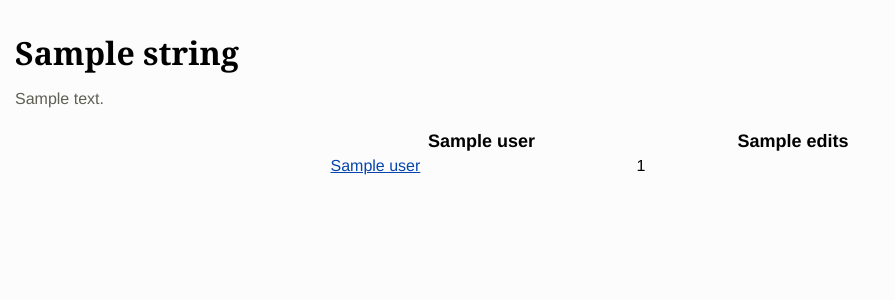
After one commit to eggpi/citationhunt, a Python web app: template templates/leaderboard.html in a window 1280 px wide. The commit adds this page. Shown: the top 300 px of the page, without its empty margins (0-895 px from the left). Run offline with Jinja, Linux system fonts and the light colour scheme; the template is opened without the code that fills it: most values are stand-ins (such as "Sample title", 1, 10 or a date in 2020).

Commit message:
Add view for leaderboard.
Part of #49.

```diff
--- a/app.py
+++ b/app.py
@@ -44,6 +44,8 @@ if 'stats' not in global_config.flagged_off:
 app.add_url_rule('/<lang_code>/search/category',
     view_func = handlers.search_category)
 app.add_url_rule('/<lang_code>/fixed', view_func = handlers.fixed)
+app.add_url_rule('/<lang_code>/leaderboard.html',
+    view_func = handlers.leaderboard)
 
 if not debug:
     log_dir = global_config.log_dir
--- a/chdb.py
+++ b/chdb.py
@@ -128,8 +128,8 @@ def init_stats_db():
         return db
     return RetryingConnection(connect_and_initialize)
 
-def init_wp_replica_db():
-    cfg = config.get_localized_config()
+def init_wp_replica_db(lang_code):
+    cfg = config.get_localized_config(lang_code)
     def connect_and_initialize():
         db = _connect(wp_my_cnf)
         with db as cursor:
--- a/chstrings/en-gb.json
+++ b/chstrings/en-gb.json
@@ -20,6 +20,10 @@
 	"page_not_found": "Page not found!",
 	"page_not_found_text": "The page you are looking for no longer exists — perhaps this citation has already been found? Go back to %s for more!",
 	"footer": "%s is made by volunteers, hosted on %s and translated via %s.",
+	"user": "User",
+	"edits": "Edits",
+	"leaderboard_title": "%s Leaderboard",
+	"leaderboard_description": "These are users that fixed the most snippets through %s in the past 30 days. Well done!",
 	"js-article-count": "$1 {{PLURAL:$1|article|articles}}",
 	"js-keyboard-shortcut": "Keyboard shortcut: %s",
 	"js-refs-added-today": "$1 {{PLURAL:$1|citation|citations}} added today!"
--- a/chstrings/en.json
+++ b/chstrings/en.json
@@ -13,6 +13,10 @@
   "page_not_found": "Page not found!",
   "page_not_found_text": "The page you are looking for no longer exists — perhaps this citation has already been found? Go back to %s for more!",
   "footer": "%s is made by volunteers, hosted on %s and translated via %s.",
+  "user": "User",
+  "edits": "Edits",
+  "leaderboard_title": "%s Leaderboard",
+  "leaderboard_description": "These are users that fixed the most snippets through %s in the past 30 days. Well done!",
   "js-article-count": "$1 {{PLURAL:$1|article|articles}}",
   "js-keyboard-shortcut": "Keyboard shortcut: %s",
   "js-refs-added-today": "$1 {{PLURAL:$1|citation|citations}} added today!"
--- a/chstrings/qqq.json
+++ b/chstrings/qqq.json
@@ -18,6 +18,8 @@
 	"beginners_hint": "Introduces a link to begginner-friendly documentation about adding references. The %s gets replaced with the link itself.",
 	"page_not_found": "{{Identical|Page not found}}",
 	"footer": "The text at the bottom of the page. The %s get replaced with the tool name, and links to Tools Labs and translatewiki.net, respectively.",
+	"leaderboard_title": "Title for the leaderboard page. The placeholder gets replaced with the name of the tool.",
+	"leaderboard_description": "Description for the leaderboard page. The placeholder gets replaced with the name of the tool.",
 	"js-article-count": "{{Identical|Article}}",
 	"js-refs-added-today": "How many citations were added today. See https://github.com/wikimedia/jquery.i18n#plurals for the syntax."
 }
--- a/handlers/__init__.py
+++ b/handlers/__init__.py
@@ -8,3 +8,4 @@ if _upper_dir not in sys.path:
 from common import *
 from citationhunt import *
 from stats import *
+from leaderboard import *
--- a/scripts/assign_categories.py
+++ b/scripts/assign_categories.py
@@ -220,7 +220,7 @@ def assign_categories(mysql_default_cnf):
     start = time.time()
 
     chdb = chdb_.init_scratch_db()
-    wpdb = chdb_.init_wp_replica_db()
+    wpdb = chdb_.init_wp_replica_db(cfg.lang_code)
 
     chdb.execute_with_retry(reset_chdb_tables)
     unsourced_pageids = load_unsourced_pageids(chdb)
--- a/scripts/print_unsourced_pageids_from_wikipedia.py
+++ b/scripts/print_unsourced_pageids_from_wikipedia.py
@@ -12,7 +12,7 @@ import config
 
 def print_unsourced_ids_from_wikipedia():
     cfg = config.get_localized_config()
-    db = chdb.init_wp_replica_db()
+    db = chdb.init_wp_replica_db(cfg.lang_code)
     cursor = db.cursor()
     categories = set([cfg.citation_needed_category])
     while True:
--- a/static/style.css
+++ b/static/style.css
@@ -246,3 +246,34 @@ html[dir="rtl"] #spinner {
     margin-bottom: 3px;
     font-size: 18px;
 }
+
+#leaderboard {
+    margin: 20px auto;
+    width: 50%;
+}
+
+html[dir="ltr"] #leaderboard {
+    text-align: left;
+}
+
+html[dir="rtl"] #leaderboard {
+    text-align: right;
+}
+
+#leaderboard td {
+    padding-top: 2px;
+    padding-bottom: 2px;
+}
+
+html[dir="ltr"] #leaderboard td {
+    padding-left: 10px;
+}
+
+html[dir="rtl"] #leaderboard td {
+    padding-right: 10px;
+}
+
+#leaderboard th {
+    font-weight: bold;
+    font-size: 18px;
+}
--- a/templates/404.html
+++ b/templates/404.html
@@ -2,7 +2,6 @@
 
 <html lang={{ lang_tag }} dir={{ lang_dir }}>
   <head>
-    {% block head_extras %}{% endblock %}
     <title>{{ strings.tooltitle }}</title>
     <meta name="robots" content="nofollow, noodp, noindex">
     <meta name="description" content="{{ strings.tooltitle }} - {{ strings.introduction }}">
--- a/templates/index.html
+++ b/templates/index.html
@@ -2,7 +2,6 @@
 
 <html lang="{{ lang_tag }}" dir="{{ lang_dir }}" data-ch-lang-code="{{ lang_code }}">
   <head>
-    {% block head_extras %}{% endblock %}
     <title>{{ strings.tooltitle }}</title>
     <link rel="stylesheet" href="static/style.css">
     <link rel="stylesheet" href="static/snippet.css">
@@ -18,6 +17,7 @@
     <script src="static/js/lib/jquery.i18n/jquery.i18n.parser.js" defer></script>
     <script src="static/js/lib/jquery.i18n/jquery.i18n.emitter.js"defer ></script>
     <script src="static/js/lib/jquery.i18n/jquery.i18n.language.js" defer></script>
+
     <script src="static/js/lib/awesomplete/awesomplete.min.js" defer></script>
     <script src="static/js/lib/spin.js/spin.js" defer></script>
 
--- /dev/null
+++ b/templates/leaderboard.html
@@ -0,0 +1,28 @@
+<!DOCTYPE HTML>
+
+<html lang="{{ lang_tag }}" dir="{{ config.lang_dir }}" data-ch-lang-code="{{ lang_code }}">
+  <head>
+    <title>{{ strings.leaderboard_title }}</title>
+    <link rel="stylesheet" href="../static/style.css">
+  </head>
+  <body>
+    <h1>{{ strings.leaderboard_title }}</h1>
+    <p class="info">{{ strings.leaderboard_description }}</p>
+    <table id="leaderboard">
+      <tr>
+        <th>{{ strings.user }}</th>
+        <th>{{ strings.edits }}</th>
+      </tr>
+    {% for user, count in leaderboard %}
+      <tr>
+        <td>
+          <a href="https://{{ config.wikipedia_domain }}/wiki/User:{{ user }}" target="_blank">
+            {{ user }}
+          </a>
+        </td>
+        <td class="edits">{{ count }}</td>
+      </tr>
+    {% endfor %}
+    </table>
+  </body>
+</html>
```
Also changed, not shown: chstrings/__init__.py (+10 -1 lines), handlers/leaderboard.py (added, +36 -0 lines).
